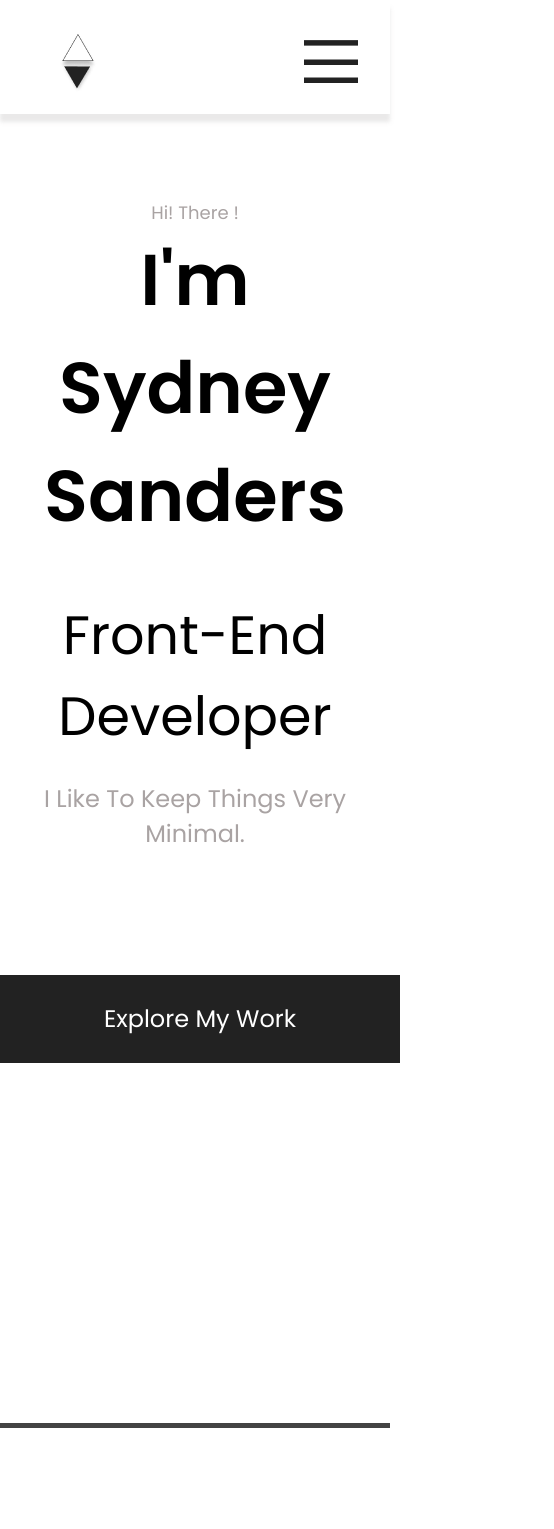
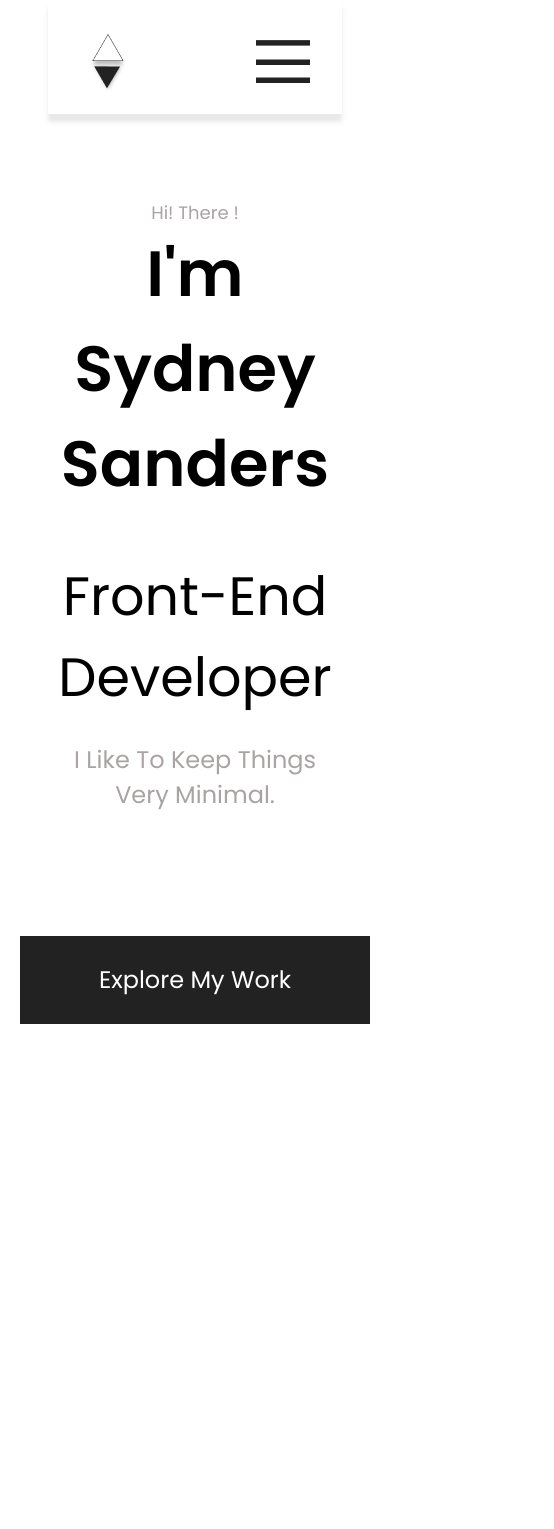
Before and after one commit to slimmsyd/DaPP-Portfolio-Site, a React (Create React App) app in the folder my_app/: page / in a window 390 px wide. Shown: the top 1529 px of the page, 554 px wide, since content can reach past the window. Built offline with nearby package versions, Linux system fonts and the light colour scheme.

Commit message:
frew changes

```diff
--- a/my_app/src/App.css
+++ b/my_app/src/App.css
@@ -7,7 +7,9 @@
   }
 
 /* HEADING */
-
+.body_Wrapper {
+    margin: 0 3rem
+}
 html {
     scroll-behavior: smooth;
 }
@@ -165,11 +167,16 @@
 
 .skills {
     height: 80vh;
+    display: flex;
+    flex-direction: column;
+    align-items: center;
+    justify-content: center;
 }
 .skill_Card {
     display: flex;
     justify-content: center;
     align-items: center;
+    width: max-content;
 
 }
 
@@ -257,7 +264,7 @@
 /* MOBILE RESPONSIVESNESS */
 @media  screen and (max-width: 1440px) {
     .home_Header h1{
-        font-size: 72px;
+        font-size: 64px;
     }
      h2 {
         font-size: 54px !important;
@@ -286,6 +293,24 @@
 
 
 @media screen and (max-width: 524px) {
+
+    .card {
+        max-width: 210px;
+    }
+
+.subCard {
+    font-size: 14px;
+    width: 100%;
+
+}
+.heading_Contents {
+    align-items: center;
+    justify-content: center;
+}
+.heading_Contents button {
+    max-width: 350px;
+}
+
     .mintSection img {
         display: none;
     }
@@ -309,7 +334,7 @@
     }
 }
 
-@media screen and (max-height: 640px) {
+@media screen and (max-height: 990px) {
     .divide {
         padding-bottom: 15rem;
         height: 50vh !important;
--- a/my_app/src/components/Aritcle1.js
+++ b/my_app/src/components/Aritcle1.js
@@ -8,7 +8,7 @@
 export default function Aritlce1() {
 
     return(
-        <>
+        <div class = "body_Wrapper">
 
         <Nav />
         <div className = "wrapper">
@@ -46,7 +46,7 @@
 
             </section>
 
-</>
+</div>
 
     )
 
--- a/my_app/src/components/Home.js
+++ b/my_app/src/components/Home.js
@@ -24,7 +24,7 @@
 
 
     return (
-        <>
+        <div className='body_Wrapper' >
           <Nav />
         <section className = "home">
         <div className = "home_Header">
@@ -232,6 +232,6 @@
             <MintButton />
             <Contact />
 
-        </>
+        </div>
       );
     }
```
